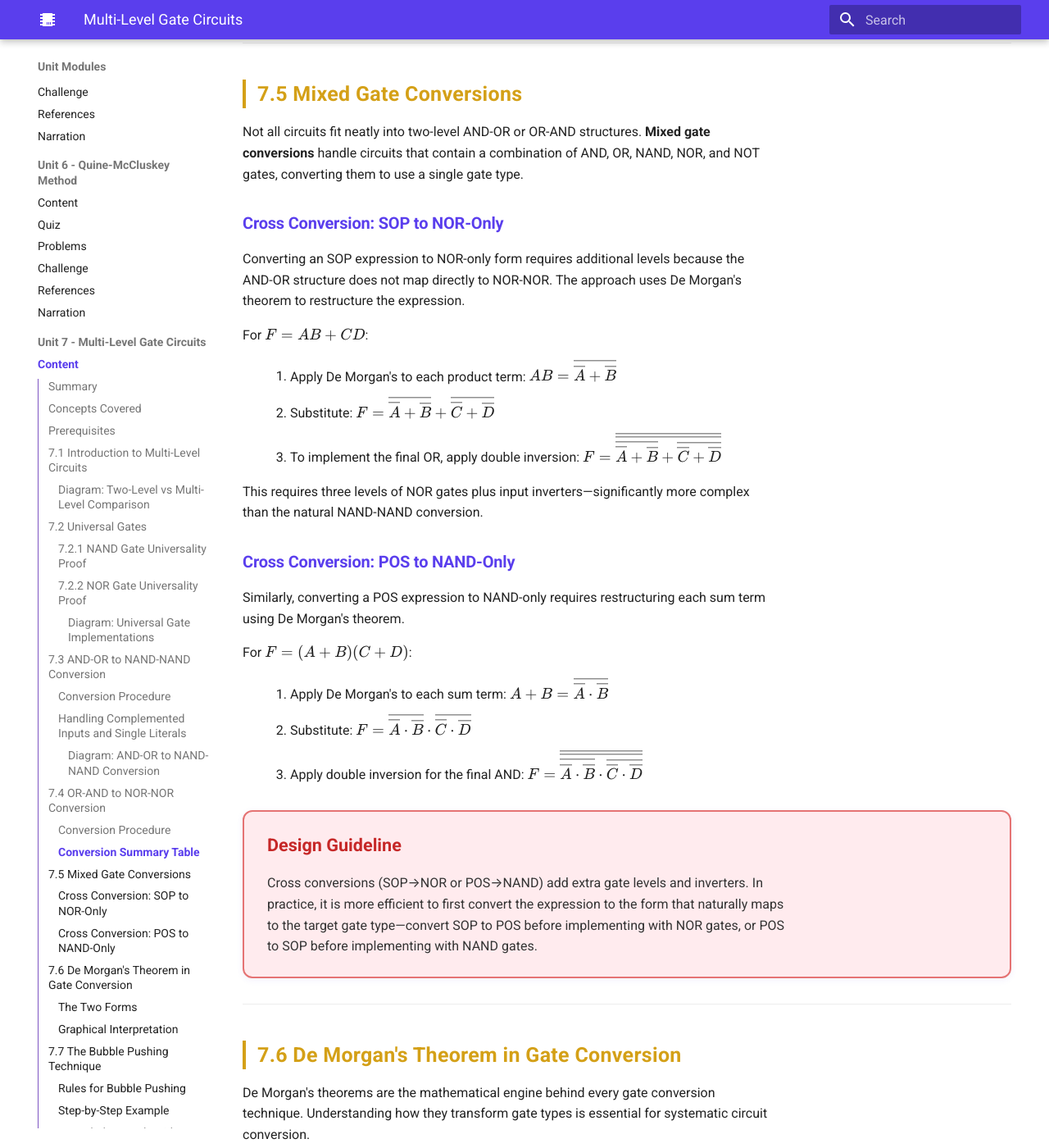
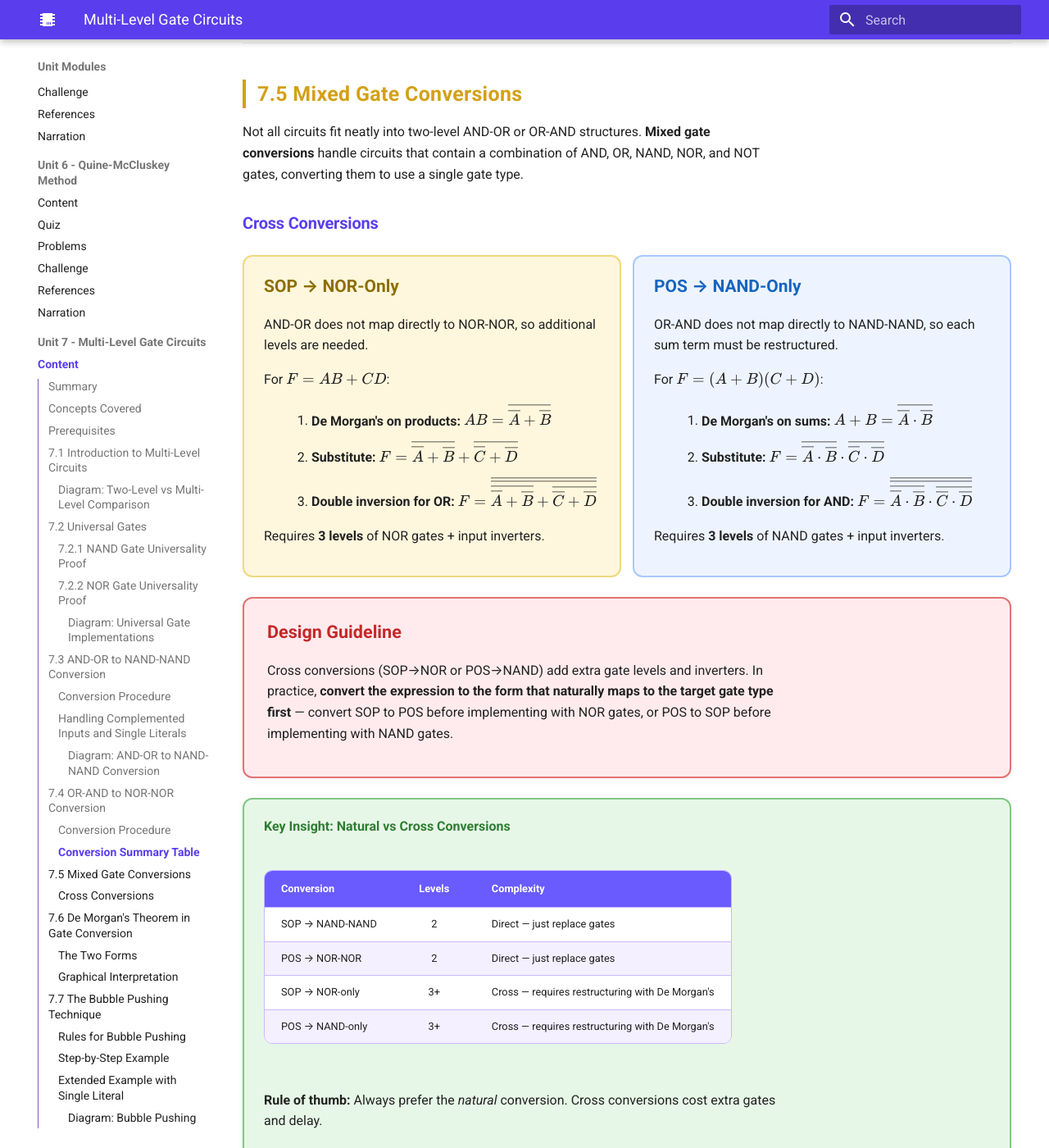
Before and after one commit to Nati-123/intelligent-textbook-ee2301, an MkDocs documentation site: the page built from docs/unit7-multi-level-gates/index.md, in a window 1280 px wide and 1400 px high, scrolled down 11354 px. Shown: the whole window at 82% size. Built offline with MkDocs 1.6.1 and Material for MkDocs 9.7.7, drawn with Linux system fonts in a browser that asks for light colours; nearby versions of some CDN libraries.

Commit message:
Restyle section 7.5 Mixed Gate Conversions: side-by-side cards, comparison table, guideline box
Co-Authored-By: Claude Opus 4.6 <noreply@anthropic.com>

```diff
--- a/docs/unit7-multi-level-gates/index.md
+++ b/docs/unit7-multi-level-gates/index.md
@@ -519,33 +519,61 @@ The first two conversions (<span style="color: #2E7D32; font-weight: 600;">natur
 
 Not all circuits fit neatly into two-level AND-OR or OR-AND structures. **Mixed gate conversions** handle circuits that contain a combination of AND, OR, NAND, NOR, and NOT gates, converting them to use a single gate type.
 
-### Cross Conversion: SOP to NOR-Only
-
-Converting an SOP expression to NOR-only form requires additional levels because the AND-OR structure does not map directly to NOR-NOR. The approach uses De Morgan's theorem to restructure the expression.
+### Cross Conversions
+
+<div markdown style="display: flex; gap: 14px; flex-wrap: wrap; margin: 1.2rem 0;">
+<div markdown style="flex: 1; min-width: 260px; background: #FFF7DD; border: 2px solid #F0D87A; border-radius: 12px; padding: 20px 24px;">
+
+<p style="color: #8D6E00; font-weight: 700; font-size: 1.05rem; margin-top: 0; margin-bottom: 12px;">SOP → NOR-Only</p>
+
+AND-OR does not map directly to NOR-NOR, so additional levels are needed.
 
 For $F = AB + CD$:
 
-1. Apply De Morgan's to each product term: $AB = \overline{\overline{A} + \overline{B}}$
-2. Substitute: $F = \overline{\overline{A} + \overline{B}} + \overline{\overline{C} + \overline{D}}$
-3. To implement the final OR, apply double inversion: $F = \overline{\overline{\overline{\overline{A} + \overline{B}} + \overline{\overline{C} + \overline{D}}}}$
-
-This requires three levels of NOR gates plus input inverters—significantly more complex than the natural NAND-NAND conversion.
-
-### Cross Conversion: POS to NAND-Only
-
-Similarly, converting a POS expression to NAND-only requires restructuring each sum term using De Morgan's theorem.
+1. **De Morgan's on products:** $AB = \overline{\overline{A} + \overline{B}}$
+2. **Substitute:** $F = \overline{\overline{A} + \overline{B}} + \overline{\overline{C} + \overline{D}}$
+3. **Double inversion for OR:** $F = \overline{\overline{\overline{\overline{A} + \overline{B}} + \overline{\overline{C} + \overline{D}}}}$
+
+Requires **3 levels** of NOR gates + input inverters.
+
+</div>
+<div markdown style="flex: 1; min-width: 260px; background: #EEF4FF; border: 2px solid #A8C8FF; border-radius: 12px; padding: 20px 24px;">
+
+<p style="color: #1565C0; font-weight: 700; font-size: 1.05rem; margin-top: 0; margin-bottom: 12px;">POS → NAND-Only</p>
+
+OR-AND does not map directly to NAND-NAND, so each sum term must be restructured.
 
 For $F = (A+B)(C+D)$:
 
-1. Apply De Morgan's to each sum term: $A+B = \overline{\overline{A} \cdot \overline{B}}$
-2. Substitute: $F = \overline{\overline{A} \cdot \overline{B}} \cdot \overline{\overline{C} \cdot \overline{D}}$
-3. Apply double inversion for the final AND: $F = \overline{\overline{\overline{\overline{A} \cdot \overline{B}} \cdot \overline{\overline{C} \cdot \overline{D}}}}$
-
-<div style="background: #FFEBEE; border: 2px solid #E57373; border-radius: 12px; padding: 24px 28px; margin: 1.5rem 0; box-shadow: 0 2px 8px rgba(90,61,237,0.07);">
+1. **De Morgan's on sums:** $A+B = \overline{\overline{A} \cdot \overline{B}}$
+2. **Substitute:** $F = \overline{\overline{A} \cdot \overline{B}} \cdot \overline{\overline{C} \cdot \overline{D}}$
+3. **Double inversion for AND:** $F = \overline{\overline{\overline{\overline{A} \cdot \overline{B}} \cdot \overline{\overline{C} \cdot \overline{D}}}}$
+
+Requires **3 levels** of NAND gates + input inverters.
+
+</div>
+</div>
+
+<div markdown style="background: #FFEBEE; border: 2px solid #E57373; border-radius: 12px; padding: 24px 28px; margin: 1.2rem 0; box-shadow: 0 2px 8px rgba(90,61,237,0.07);">
 
 <p style="color: #C62828; font-weight: 700; font-size: 1.08rem; margin-top: 0; margin-bottom: 10px;">Design Guideline</p>
 
-<p style="color: #333; margin-bottom: 0;">Cross conversions (SOP→NOR or POS→NAND) add extra gate levels and inverters. In practice, it is more efficient to first convert the expression to the form that naturally maps to the target gate type—convert SOP to POS before implementing with NOR gates, or POS to SOP before implementing with NAND gates.</p>
+Cross conversions (SOP→NOR or POS→NAND) add extra gate levels and inverters. In practice, **convert the expression to the form that naturally maps to the target gate type first** — convert SOP to POS before implementing with NOR gates, or POS to SOP before implementing with NAND gates.
+
+</div>
+
+<div markdown style="background: #E7F7E7; border: 2px solid #81C784; border-radius: 12px; padding: 20px 24px; margin: 1.2rem 0; box-shadow: 0 2px 8px rgba(90,61,237,0.07);">
+
+<p style="color: #2E7D32; font-weight: 700; margin-top: 0; margin-bottom: 8px;">Key Insight: Natural vs Cross Conversions</p>
+
+| Conversion | Levels | Complexity |
+|:-----------|:------:|:-----------|
+| SOP → NAND-NAND | 2 | Direct — just replace gates |
+| POS → NOR-NOR | 2 | Direct — just replace gates |
+| SOP → NOR-only | 3+ | Cross — requires restructuring with De Morgan's |
+| POS → NAND-only | 3+ | Cross — requires restructuring with De Morgan's |
+
+**Rule of thumb:** Always prefer the *natural* conversion. Cross conversions cost extra gates and delay.
 
 </div>
 
```
